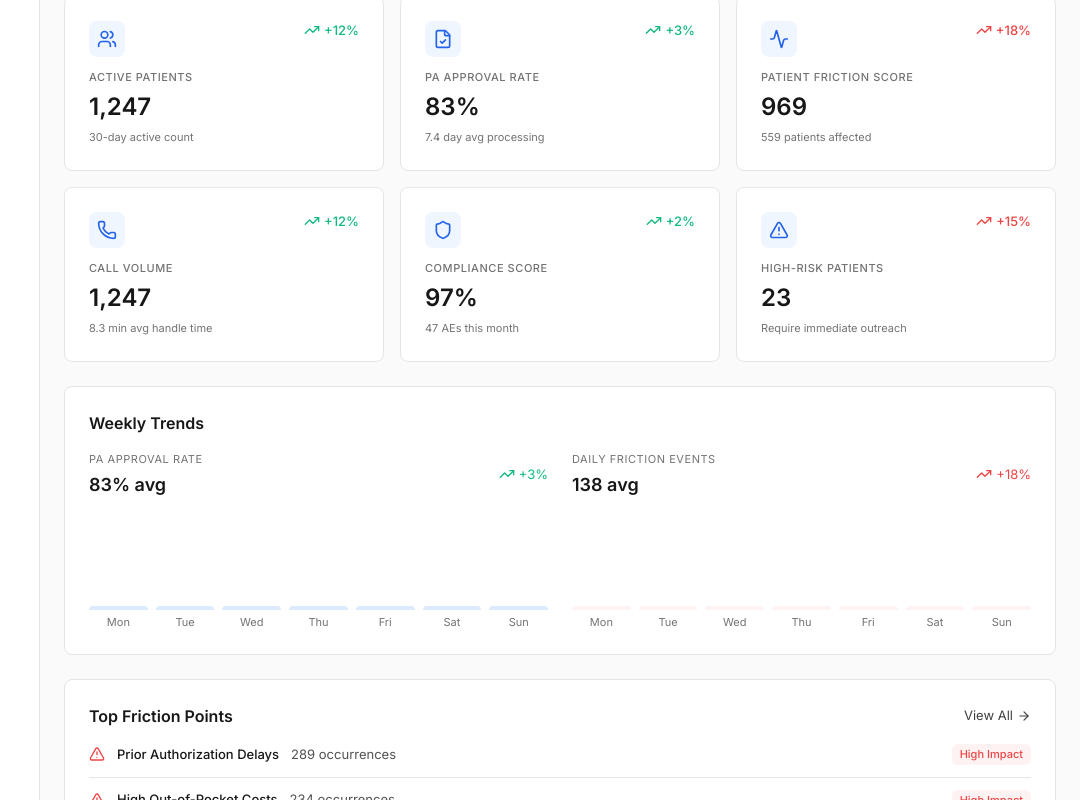
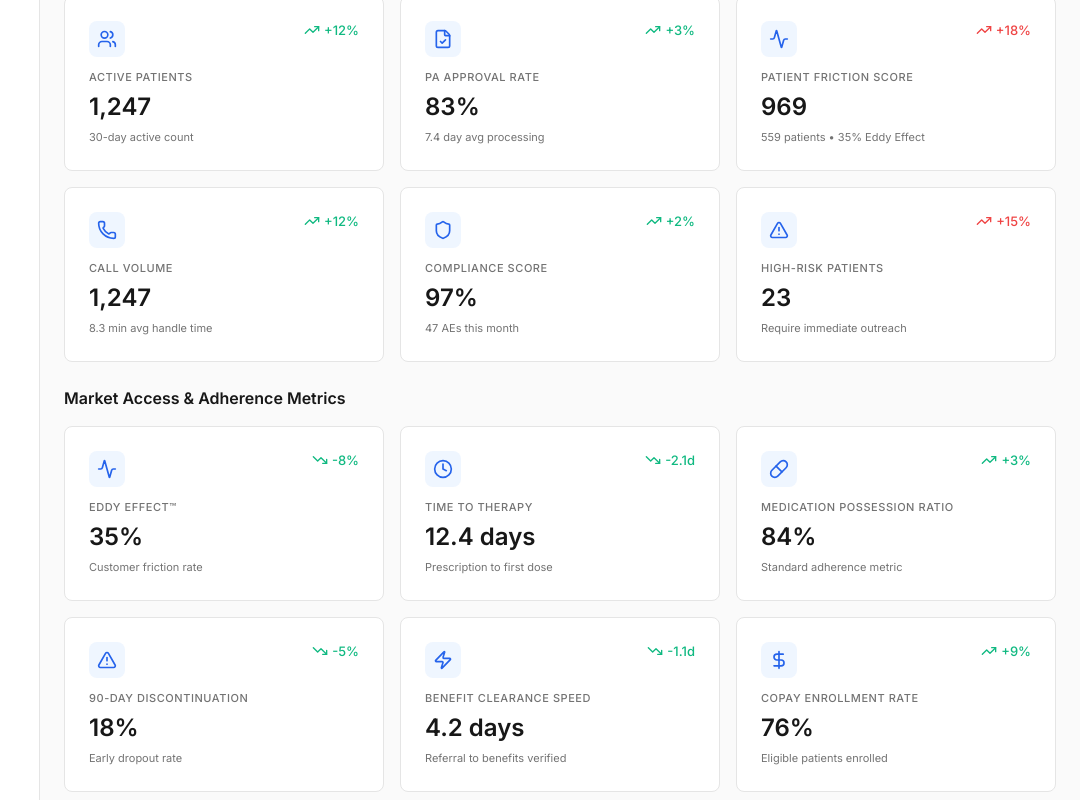
Before and after one commit to Vthat50/vevara, a Next.js app: page /dashboard in a window 1280 px wide. Shown: the part 700-1500 px from the top of the page, without its empty margins (200-1280 px from the left). Built offline with nearby package versions, Linux system fonts and the light colour scheme; sample sign-in values are in the browser's storage.

Commit message:
Update UnifiedDashboardTab.tsx

```diff
--- a/components/dashboard/UnifiedDashboardTab.tsx
+++ b/components/dashboard/UnifiedDashboardTab.tsx
@@ -11,7 +11,11 @@ import {
   DollarSign,
   Shield,
   Activity,
-  ArrowRight
+  ArrowRight,
+  Clock,
+  Pill,
+  Zap,
+  Percent
 } from 'lucide-react';
 import { colors, spacing, typography } from '@/lib/design-system';
 
@@ -78,7 +82,7 @@ export default function UnifiedDashboardTab({ onNavigate }: UnifiedDashboardTabP
       trend: 'up',
       target: 'intelligence',
       icon: Activity,
-      description: '559 patients affected',
+      description: '559 patients • 35% Eddy Effect',
       isNegative: true
     },
     {
@@ -108,6 +112,68 @@ export default function UnifiedDashboardTab({ onNavigate }: UnifiedDashboardTabP
       icon: AlertTriangle,
       description: 'Require immediate outreach',
       isNegative: true
+    }
+  ];
+
+  // Market Access & Adherence Metrics - Industry Standards
+  const marketAccessMetrics = [
+    {
+      label: 'Eddy Effect™',
+      value: '35%',
+      change: '-8%',
+      trend: 'down',
+      target: 'intelligence',
+      icon: Activity,
+      description: 'Customer friction rate',
+      isNegative: true
+    },
+    {
+      label: 'Time to Therapy',
+      value: '12.4 days',
+      change: '-2.1d',
+      trend: 'down',
+      target: 'access-reimbursement',
+      icon: Clock,
+      description: 'Prescription to first dose',
+      isNegative: true
+    },
+    {
+      label: 'Medication Possession Ratio',
+      value: '84%',
+      change: '+3%',
+      trend: 'up',
+      target: 'patient-operations',
+      icon: Pill,
+      description: 'Standard adherence metric'
+    },
+    {
+      label: '90-Day Discontinuation',
+      value: '18%',
+      change: '-5%',
+      trend: 'down',
+      target: 'patient-operations',
+      icon: AlertTriangle,
+      description: 'Early dropout rate',
+      isNegative: true
+    },
+    {
+      label: 'Benefit Clearance Speed',
+      value: '4.2 days',
+      change: '-1.1d',
+      trend: 'down',
+      target: 'access-reimbursement',
+      icon: Zap,
+      description: 'Referral to benefits verified',
+      isNegative: true
+    },
+    {
+      label: 'Copay Enrollment Rate',
+      value: '76%',
+      change: '+9%',
+      trend: 'up',
+      target: 'access-reimbursement',
+      icon: DollarSign,
+      description: 'Eligible patients enrolled'
     }
   ];
 
@@ -254,6 +320,18 @@ export default function UnifiedDashboardTab({ onNavigate }: UnifiedDashboardTabP
         </div>
       </div>
 
+      {/* Market Access & Adherence Metrics */}
+      <div>
+        <h2 className="text-neutral-900" style={{ fontSize: typography.fontSize.lg, fontWeight: typography.fontWeight.semibold, marginBottom: spacing[4] }}>
+          Market Access & Adherence Metrics
+        </h2>
+        <div className="grid grid-cols-1 md:grid-cols-3 lg:grid-cols-3" style={{ gap: spacing[4] }}>
+          {marketAccessMetrics.map((metric, index) => (
+            <HeroMetricCard key={index} metric={metric} />
+          ))}
+        </div>
+      </div>
+
       {/* Trends Visualization */}
       <div className="bg-white border border-neutral-200 rounded-lg" style={{ padding: spacing[6] }}>
         <h2 className="text-neutral-900" style={{ fontSize: typography.fontSize.lg, fontWeight: typography.fontWeight.semibold, marginBottom: spacing[4] }}>
```
